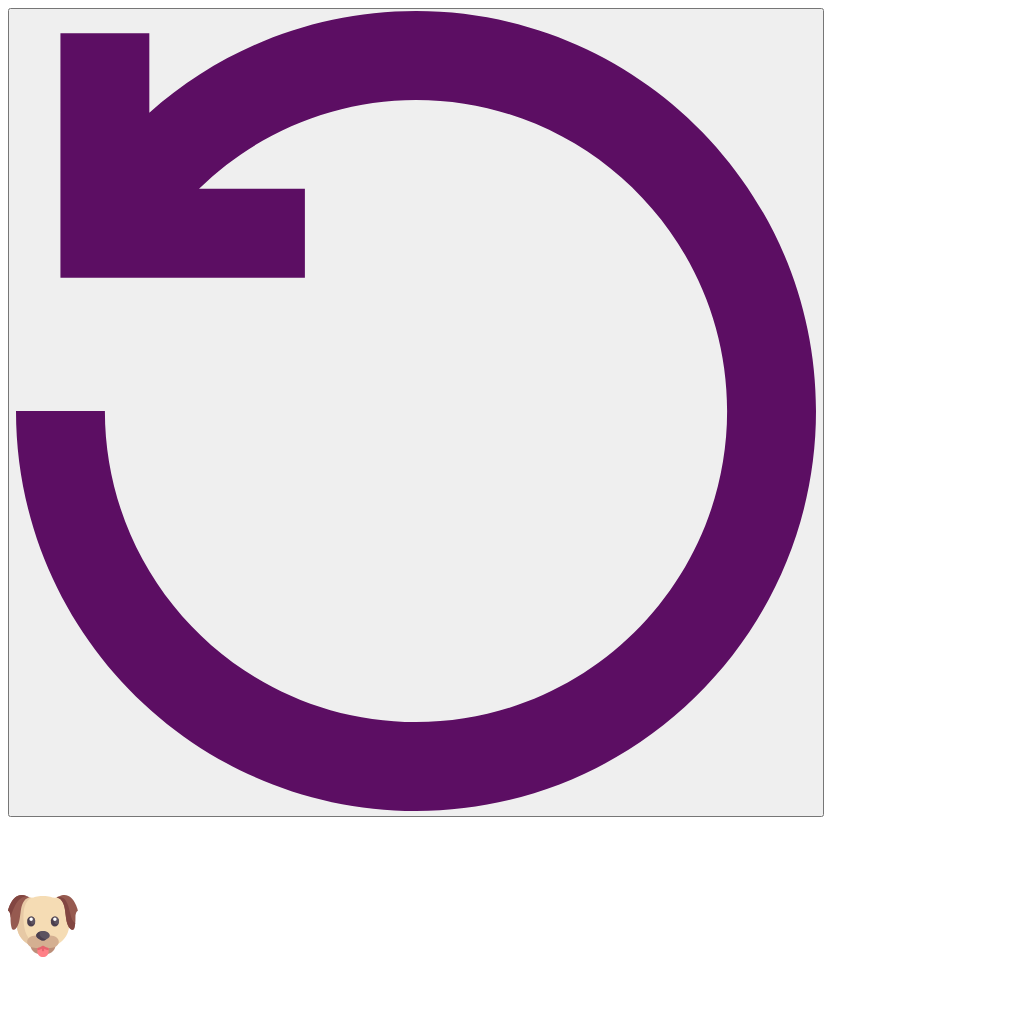
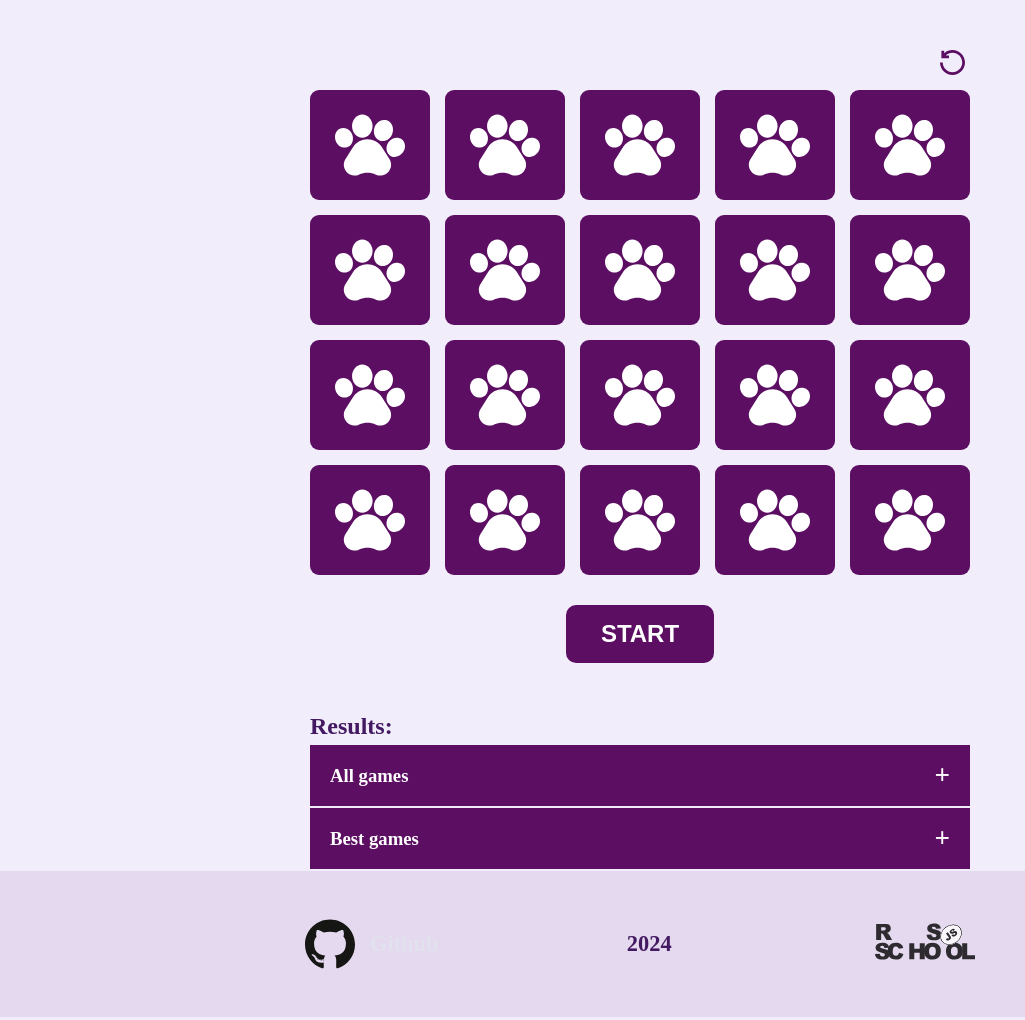
Before and after one commit to kristalline/test, a plain HTML site: page dist/index.html in a window 1280 px wide. Shown: the top 1020 px of the page, without its empty margins (0-1025 px from the left). Drawn offline with Linux system fonts and the light colour scheme; the site is published under a folder, as on GitHub Pages, so addresses that start at the root find nothing.

Commit message:
Update index.html

```diff
--- a/dist/index.html
+++ b/dist/index.html
@@ -5,8 +5,8 @@
     <meta charset="UTF-8">
     <meta name="viewport" content="width=device-width, initial-scale=1.0">
     <title>Memory game</title>
-  <script type="module" crossorigin src="/assets/index-D3YPRQym.js"></script>
-  <link rel="stylesheet" crossorigin href="/assets/index-yArWJX0t.css">
+  <script type="module" crossorigin src="assets/index-D3YPRQym.js"></script>
+  <link rel="stylesheet" crossorigin href="assets/index-yArWJX0t.css">
 </head>
 
 <body>
```
